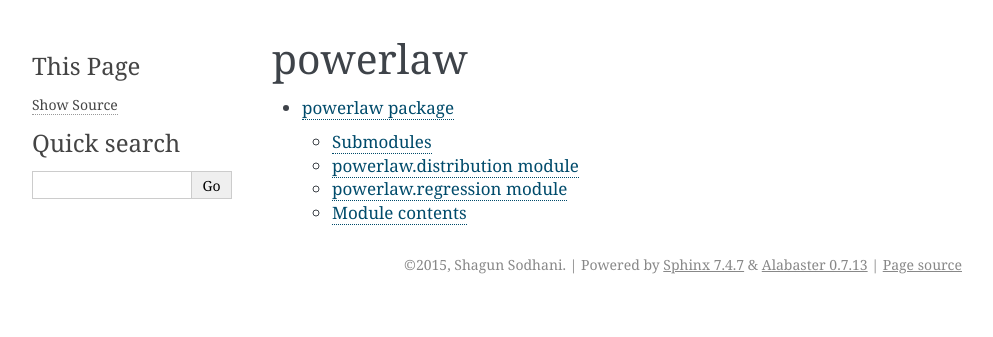
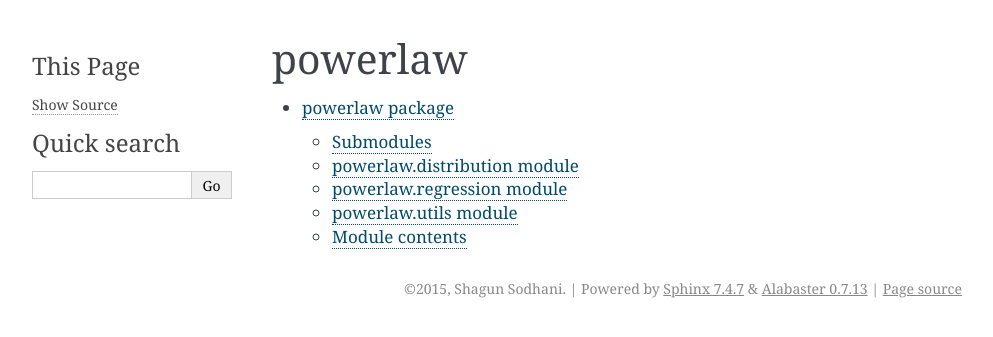
Before and after one commit to shagunsodhani/powerlaw, a Sphinx documentation site: the page built from docs/modules.rst, in a window 1280 px wide. Shown: the top 337 px of the page, without its empty margins (148-1141 px from the left). Built offline with Sphinx 7.4.7, drawn with Linux system fonts in a browser that asks for light colours.

Commit message:
added utils module to documentation

```diff
--- a/docs/powerlaw.rst
+++ b/docs/powerlaw.rst
@@ -20,6 +20,14 @@ powerlaw.regression module
     :undoc-members:
     :show-inheritance:
 
+powerlaw.utils module
+--------------------------
+
+.. automodule:: powerlaw.utils
+    :members:
+    :undoc-members:
+    :show-inheritance:
+
 
 Module contents
 ---------------
```
